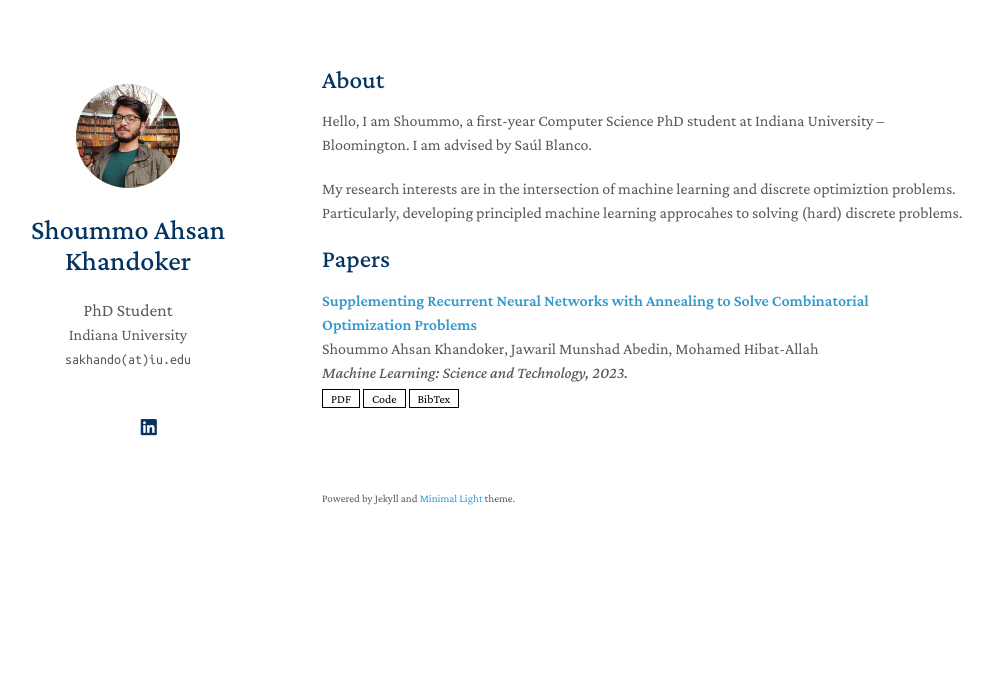
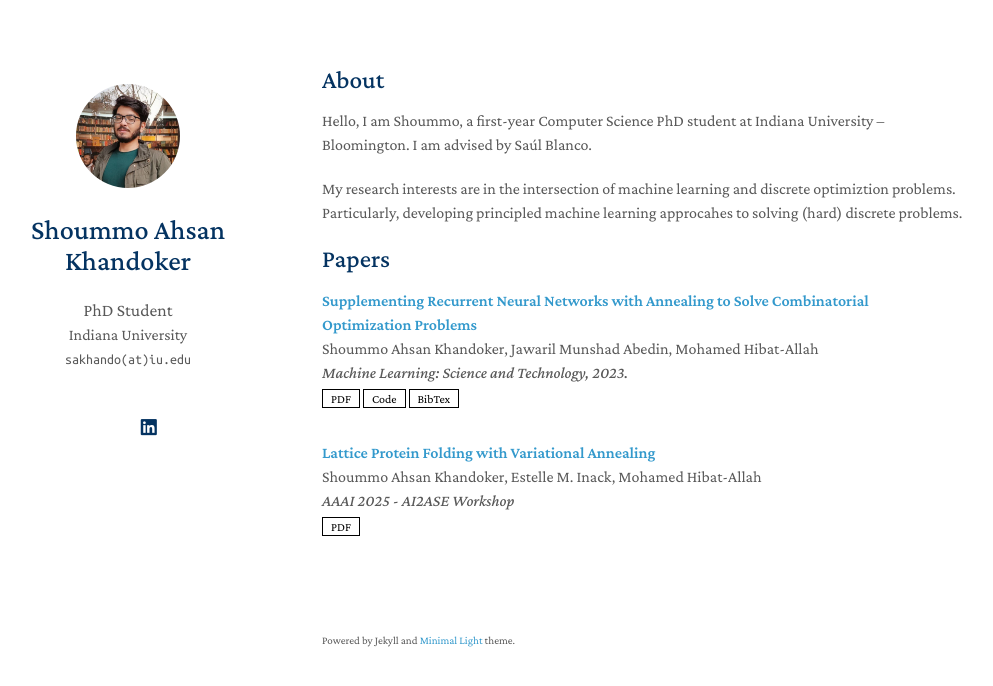
Before and after one commit to shoummoak/shoummoak.github.io, a Jekyll site: the page built from index.md, in a window 1280 px wide. Shown: the top 686 px of the page, without its empty margins (148-1141 px from the left). Built offline with Jekyll 4.4.1, drawn with Linux system fonts in a browser that asks for light colours; a style sheet for code colours, icons or effects is not loaded; our own code applies the rules of GitHub Pages for plain Markdown files.

Commit message:
Update publications.yml
Add Lattice Folding Paper

```diff
--- a/_data/publications.yml
+++ b/_data/publications.yml
@@ -10,3 +10,14 @@ main:
     bibtex: "assets/bibtex/SuppRNN.html"
     image:
     notes:
+
+  - title: Lattice Protein Folding with Variational Annealing
+    title_ref: https://arxiv.org/abs/2502.20632
+    authors: Shoummo Ahsan Khandoker, Estelle M. Inack, Mohamed Hibat-Allah
+    conference_short:
+    conference: "AAAI 2025 - AI2ASE Workshop"
+    pdf: https://arxiv.org/pdf/2502.20632
+    code:
+    bibtex:
+    image:
+    notes:
```
